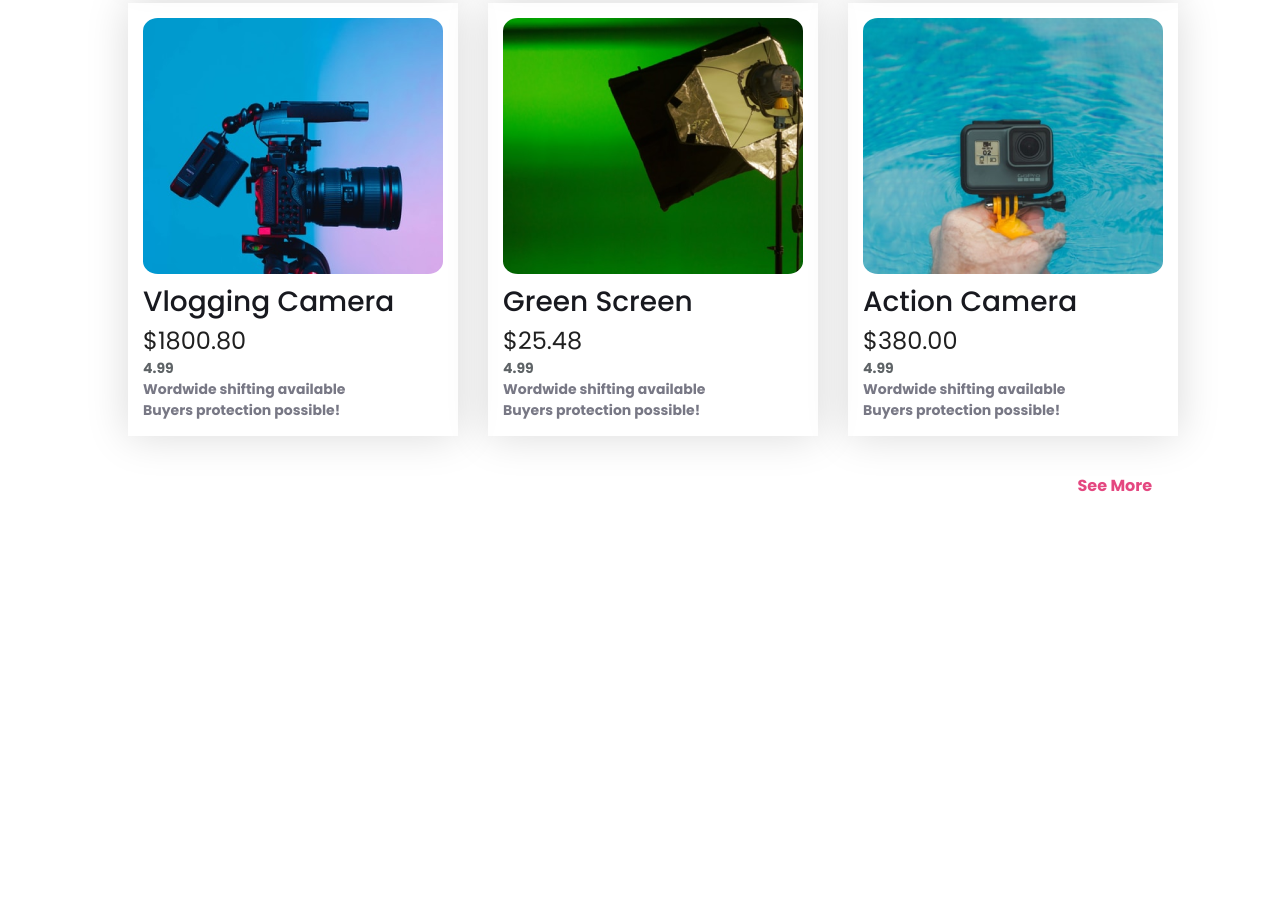
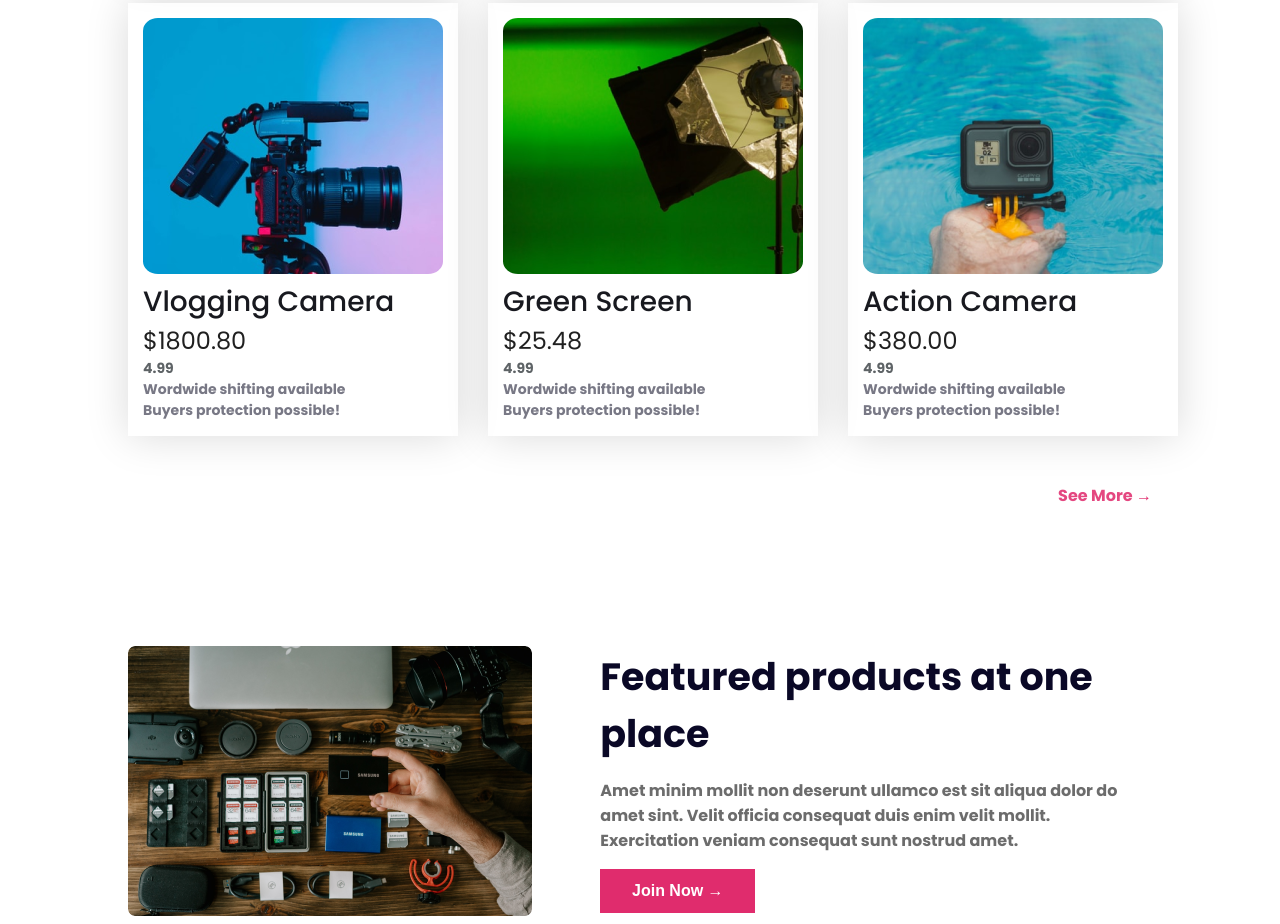
Before and after one commit to khan-fardin/influencer, a plain HTML site: page index.html in a window 1280 px wide. Shown: the part 1869-2793 px from the top of the page. Before the commit the page ends 2505 px from the top, so only its background shows below. Drawn offline with Linux system fonts and the light colour scheme.

Commit message:
adding more info

```diff
--- a/index.html
+++ b/index.html
@@ -29,7 +29,7 @@
             <div class="banner-text">
                 <h1>Start your Journey as Influencer</h1>
                 <p>Lorem ipsum dolor sit amet, consectetur adipiscing elit. Sem vestibulum sed scelerisque erLectus faucibus.</p>
-                <button>Preebook Now</button>
+                <button>Preebook Now <span>→</span></button>
             </div>
             <div class="banner-img">
                 <img src="images/main-camera.png" alt="">
@@ -114,7 +114,15 @@
                 </div>
             </div>
             <div class="collection-more">
-                <h6>See More</h6>
+                <h6>See More <span>→</span></h6>
+            </div>
+        </section>
+        <section class="featured">
+            <img src="images/gear.png" alt="Gear">
+            <div class="feature-text">
+                <h3>Featured products at one place</h3>
+                <p>Amet minim mollit non deserunt ullamco est sit aliqua dolor do amet sint. Velit officia consequat duis enim velit mollit. Exercitation veniam consequat sunt nostrud amet.</p>
+                <button>Join Now <span> →</span></button>
             </div>
         </section>
     </main>
--- a/style/style.css
+++ b/style/style.css
@@ -62,6 +62,12 @@ nav > div > ul > li > a > img{
     width: 196px; height: 44px;
     border: none;
     border-radius: 41%;
+    padding: 10px 24px;
+}
+.banner button span{
+        margin-left: 8px; /* Adds spacing between the text and icon */
+        font-size: 16px; /* Scales the icon size */
+        transition: transform 0.3s ease; /* Adds smooth animation */
 }
 .banner button img{width: 24px; height: 24px;}
 .right-arrow{
@@ -104,6 +110,9 @@ nav > div > ul > li > a > img{
     box-shadow: 0px 0px 40px 0px rgba(0, 0, 0, 0.15);
     max-width: 300px;
 }
+.col-item:hover{        /*item hover*/
+    padding: 20px;
+}
 .item-img{
     width: 300px; height: 256px;
     border-radius: 5%;
@@ -132,15 +141,52 @@ nav > div > ul > li > a > img{
 .collection-more{
     display: flex;
     justify-content: end;
+    margin: 10px auto;
 }
 .collection-more h6{
     font-size: 1rem; font-weight: bold;
     color: rgba(224, 44, 109, 0.87);
 }
-
-
-
-
+.collection-more h6 span{
+    color: #E02C6D;
+}
+.collection-more h6:hover{      /*see more hover*/
+    font-size: 1.1rem;
+}
+/* ///////////featured section/////////////// */
+.featured{
+    display: flex;
+    align-items: center;
+    justify-content: space-between;
+    gap: 6.67%;
+    margin: 0 120px;
+}
+.featured img{
+    border-radius: 7px;
+    width: 404px;
+}
+.feature-text h3{
+    font-size: 2.375rem; font-weight: bold;
+    color: #0A0826;
+    margin: 0;
+}
+.feature-text p{
+    font-size: 1rem; font-weight: bold;
+    color: #6C6C6C;
+}
+.feature-text button{
+    font-size: 1rem; font-weight: bold;
+    color: white;
+    background-color: #E02C6D;
+    border: 0;
+    width: 155px; height: 44px;
+}
+.feature-text button:hover{
+    width: 200px;
+}
+.feature-text button span{
+    width: 24px;
+}
 
 @media screen and (max-width:576px) {
     nav{
@@ -209,4 +255,13 @@ nav > div > ul > li > a > img{
         grid-template-columns: repeat(1, 1fr);
         gap: 30px;
     }
+    /* feature section */
+    .featured{
+        display: flex;
+        flex-direction: column-reverse;
+        justify-items: center;
+        margin: 0 20px;
+        text-align: center;
+        gap: 30px;
+    }
 }
```
